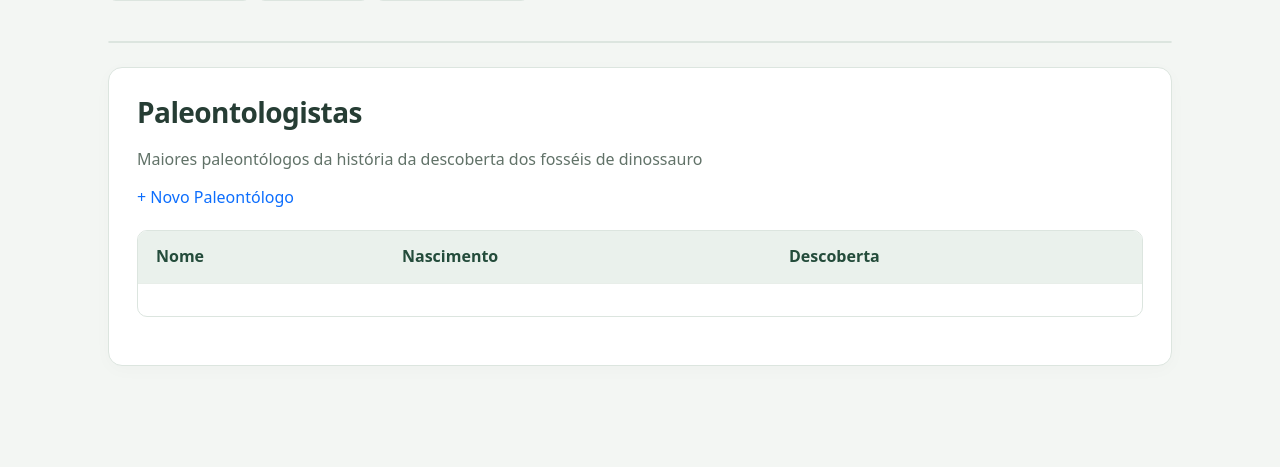
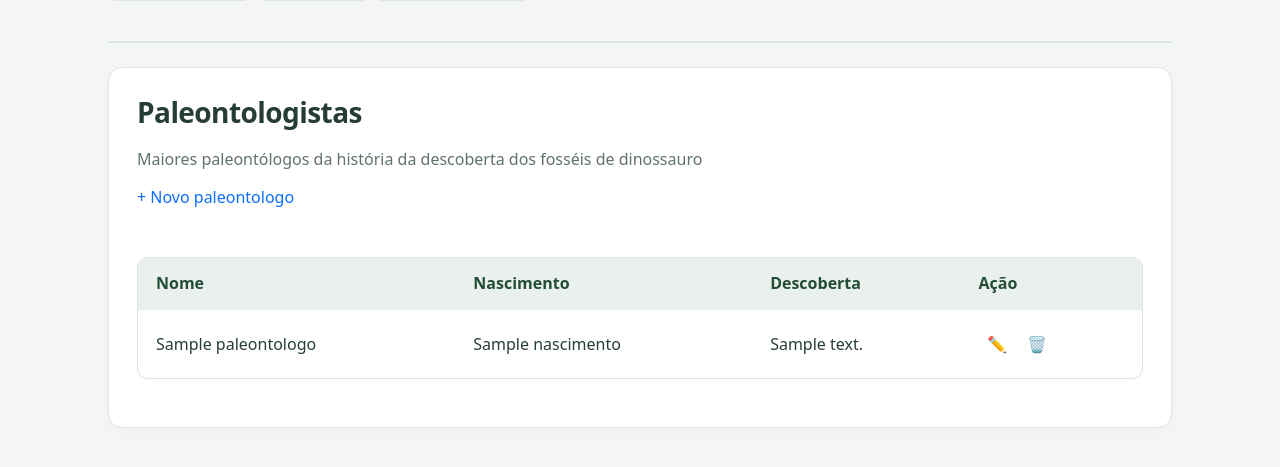
Before and after one commit to arturperezbg028-cmyk/tungas, a Node project: template views/paleontologo/lst.ejs in a window 1280 px wide. Shown: the part 220-687 px from the top of the page. Run offline with Node 20 templates, Linux system fonts and the light colour scheme; the template is opened without the code that fills it: most values are stand-ins (such as "Sample title", 1, 10 or a date in 2020).

Commit message:
Add files via upload

```diff
--- a/index.js
+++ b/index.js
@@ -1,40 +1,48 @@
-import express from 'express'
+import express from 'express';
+import { fileURLToPath } from 'url';
+import { dirname, join } from 'path';
+
+import Especie from './models/Especie.js';
+import Dinossauro from './models/Dinossauro.js';
+import Paleontologo from './models/Paleontologo.js';
+
 const app = express();
 const PORT = 3000;
 
-app.use(express.urlencoded({ extended: true }))
-app.set('view engine', 'ejs')
-
-//Liberar acesso a pasta public
-import { fileURLToPath } from 'url';
-import { dirname } from 'path';
-
+// Configuração do caminho do diretório
 const __filename = fileURLToPath(import.meta.url);
 const __dirname = dirname(__filename);
 
-app.use(express.static(__dirname + '/public'))
+// Middlewares e Configurações
+app.set('view engine', 'ejs');
+app.use(express.urlencoded({ extended: true }));
+app.use(express.static(join(__dirname, 'public')));
 
-
-
-import Especie from './models/Especie.js'
-import Dinossauro from './models/Dinossauro.js'
+// ==========================================
+// ROTAS PRINCIPAIS
+// ==========================================
 
 app.get('/', (req, res) => {
-    //envio de informação para o EJS
-    res.render("index");
-})
+  res.render('index');
+});
 
+// ==========================================
+// ROTAS DE DINOSSAURO
+// ==========================================
+
+// Listar todos
+app.get('/dinossauro', async (req, res) => {
+  const dinossauros = await Dinossauro.find();
+  res.render('dinossauro/lst', { dinossauros });
+});
+
+// Formulário de adição
 app.get('/dinossauro/add', (req, res) => {
-    res.render("dinossauro/add");
-})
+  res.render('dinossauro/add');
+});
 
-app.get('/dinossauro', async (req, res) => {
-    const dinossauros = await Dinossauro.find()
-    res.render("dinossauro/lst", {dinossauros});
-})
-
-//Rota POST pra gravar no Banco de Dados
-app.post('/dinossauro/add',  async (req, res) => {
+// Processar adição
+app.post('/dinossauro/add', async (req, res) => {
   const { nome, especie, peso, altura, anoDescoberta, dieta, descricao } = req.body;
   await Dinossauro.create({
     nome,
@@ -45,55 +53,128 @@ app.post('/dinossauro/add',  async (req, res) => {
     dieta,
     descricao
   });
-
-  res.render("dinossauro/add");
+  res.render('dinossauro/add');
 });
 
-app.get('/especie',  async (req, res) => {
- //listar espécies
- const especies = await Especie.find()
- res.render("especie/lst", {especies});
+// Formulário de edição
+app.get('/dinossauro/upd/:id', async (req, res) => {
+  const dinossauro = await Dinossauro.findById(req.params.id);
+  res.render('dinossauro/upd', { dinossauro });
+});
 
-})
+// Processar edição
+app.post('/dinossauro/upd/:id', async (req, res) => {
+  const { id, nome, especie, peso, altura, anoDescoberta, dieta, descricao } = req.body;
+  await Dinossauro.findByIdAndUpdate(id, {
+    nome,
+    especie,
+    peso,
+    altura,
+    anoDescoberta,
+    dieta,
+    descricao
+  });
+  const dinossauros = await Dinossauro.find();
+  res.render('dinossauro/lst', { dinossauros });
+});
 
-//apagar e listar
-app.get('/especie/del/:id',  async (req, res) => {
+// Deletar dinossauro
+app.get('/dinossauro/del/:id', async (req, res) => {
+  await Dinossauro.findByIdAndDelete(req.params.id);
+  const dinossauros = await Dinossauro.find();
+  res.render('dinossauro/lst', { dinossauros });
+});
 
-  await Especie.findByIdAndDelete(req.params.id)
-  //listar espécies
- const especies = await Especie.find()
- res.render("especie/lst", {especies});
+// ==========================================
+// ROTAS DE ESPÉCIE
+// ==========================================
 
-})
+// Listar todas
+app.get('/especie', async (req, res) => {
+  const especies = await Especie.find();
+  res.render('especie/lst', { especies });
+});
 
+// Formulário de adição
+app.get('/especie/add', (req, res) => {
+  res.render('especie/add');
+});
 
-app.get('/especie/upd/:id', async  (req, res) => {
-  //buscar o registro que quero alterar
-  const especie = await Especie.findById(req.params.id)
-  res.render("especie/upd", {especie});
-})
+// Processar adição
+app.post('/especie/add', async (req, res) => {
+  const { nome, periodo } = req.body;
+  await Especie.create({ nome, periodo });
+  res.render('especie/add');
+});
 
-app.get('/especie/add',  (req, res) => {
-  res.render("especie/add");
-})
-//Rota POST pra gravar no Banco de Dados
-app.post('/especie/add',  async (req, res) => {
-  const {nome,periodo} = req.body
-  await Especie.create({nome,periodo})
-  res.render("especie/add");
-})
+// Formulário de edição
+app.get('/especie/upd/:id', async (req, res) => {
+  const especie = await Especie.findById(req.params.id);
+  res.render('especie/upd', { especie });
+});
 
+// Processar edição
+app.post('/especie/upd/:id', async (req, res) => {
+  const { id, nome, periodo } = req.body;
+  await Especie.findByIdAndUpdate(id, { nome, periodo });
+  const especies = await Especie.find();
+  res.render('especie/lst', { especies });
+});
 
+// Deletar espécie
+app.get('/especie/del/:id', async (req, res) => {
+  await Especie.findByIdAndDelete(req.params.id);
+  const especies = await Especie.find();
+  res.render('especie/lst', { especies });
+});
 
-app.post('/especie/upd/:id',  async (req, res) => {
-  const {id,nome,periodo} = req.body
-  await Especie.findByIdAndUpdate(id, {nome,periodo})
-//listar espécies
- const especies = await Especie.find()
- res.render("especie/lst", {especies});
+// ==========================================
+// ROTAS DE PALEONTÓLOGO
+// ==========================================
 
-})
+// Listar todos
+app.get('/paleontologo', async (req, res) => {
+  const paleontologos = await Paleontologo.find();
+  res.render('paleontologo/lst', { paleontologos });
+});
+
+// Formulário de adição
+app.get('/paleontologo/add', (req, res) => {
+  res.render('paleontologo/add');
+});
+
+// Processar adição
+app.post('/paleontologo/add', async (req, res) => {
+  const { nome, nascimento, descoberta } = req.body;
+  await Paleontologo.create({ nome, nascimento, descoberta });
+  res.render('paleontologo/add');
+});
+
+// Formulário de edição
+app.get('/paleontologo/upd/:id', async (req, res) => {
+  const paleontologo = await Paleontologo.findById(req.params.id);
+  res.render('paleontologo/upd', { paleontologo });
+});
+
+// Processar edição
+app.post('/paleontologo/upd/:id', async (req, res) => {
+  const { id, nome, nascimento, descoberta } = req.body;
+  await Paleontologo.findByIdAndUpdate(id, { nome, nascimento, descoberta });
+  const paleontologos = await Paleontologo.find();
+  res.render('paleontologo/lst', { paleontologos });
+});
+
+// Deletar paleontólogo
+app.get('/paleontologo/del/:id', async (req, res) => {
+  await Paleontologo.findByIdAndDelete(req.params.id);
+  const paleontologos = await Paleontologo.find();
+  res.render('paleontologo/lst', { paleontologos });
+});
+
+// ==========================================
+// INICIALIZAÇÃO DO SERVIDOR
+// ==========================================
 
 app.listen(PORT, () => {
-    console.log(`servidor rodando em http://localhost:${PORT}`);
+  console.log(`Servidor rodando em http://localhost:${PORT}`);
 });
--- a/views/dinossauro/add.ejs
+++ b/views/dinossauro/add.ejs
@@ -1,7 +1,7 @@
 <%- include('../cabecalho')%>
 
 <div>
-    <tr><a href="../dinossauro"> ← Voltar </a></tr>
+    <tr><a href="/dinossauro"> ← Voltar </a></tr>
     <h3>Novo Dinossauro</h3>
 
     <form method="post" action="/dinossauro/add">
--- a/views/dinossauro/lst.ejs
+++ b/views/dinossauro/lst.ejs
@@ -3,7 +3,7 @@
     <div>
         <h3>Dinossauros do Parque</h3>
         <p>Gerencie os dinossauros cadastrados no parque</p>
-        <a href="dinossauro/add">+ Novo Dinossauro</a><br><br>
+        <a href="/dinossauro/add">+ Novo Dinossauro</a><br><br>
 
         <table>
             <tr>
@@ -32,8 +32,8 @@
                 <td><%=dinossauro.dieta%></td>
                 <td><%=dinossauro.anoDescoberta%></td>
                 <td>
-                    <a href="">✏️</a>
-                    <a href="">🗑️</a>
+                    <a href="/dinossauro/upd/<%=dinossauro.id%>">✏️</a>
+                    <a href="/dinossauro/del/<%=dinossauro.id%>">🗑️</a>
                 </td>
             </tr>
            <%})%>
--- a/views/paleontologo/add.ejs
+++ b/views/paleontologo/add.ejs
@@ -2,7 +2,7 @@
 
 
 <div>
-    <tr><a href="./paleontologistas"> ← Voltar </a></tr>
+    <tr><a href="/paleontologo"> ← Voltar </a></tr>
     <h3>Novo Paleontólogo</h3>
 
 
--- a/views/paleontologo/lst.ejs
+++ b/views/paleontologo/lst.ejs
@@ -2,22 +2,27 @@
     <div>
         <h3>Paleontologistas</h3>
         <p>Maiores paleontólogos da história da descoberta dos fosséis de dinossauro</p>
-        <a href="novopal">+ Novo Paleontólogo</a>
+        <a href="/paleontologo/add">+ Novo paleontologo</a><br><br>
 
         <table>
             <tr>
                 <td><h3>Nome</h3></td>
                 <td><h3>Nascimento</h3></td>
                 <td><h3>Descoberta</h3></td>
+                <td><h3>Ação</h3>
             </tr>
+            <%paleontologos.forEach(paleontologo=>{%>
+            <tr>
+                <td><%=paleontologo.nome%></td>
+                <td><%=paleontologo.nascimento%></td>
+                <td><%=paleontologo.descoberta%></td>
+                <td>
+                    <a href="/paleontologo/upd/<%=paleontologo.id%>">✏️</a>
+                    <a href="/paleontologo/del/<%=paleontologo.id%>">🗑️</a>
 
-            <tr>
-                <td></td>
-                <td></td>
-                <td></td>
+                </td>
             </tr>
-
-        </table>
-    </div>
-</body>
-</html>
+             <%})%>
+            </table>
+        </body>
+    </html>
```
Also changed, not shown: models/Paleontologo.js (added, +18 -0 lines), views/dinossauro/upd.ejs (added, +24 -0 lines), views/paleontologo/upd.ejs (added, +24 -0 lines).
